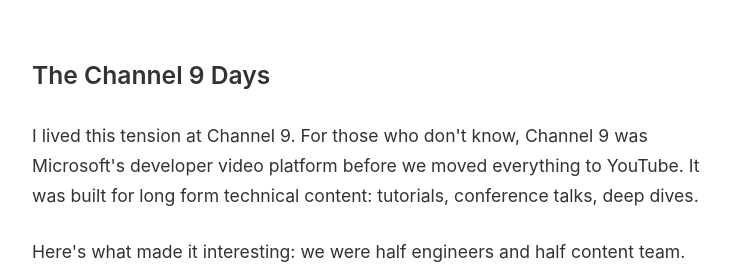
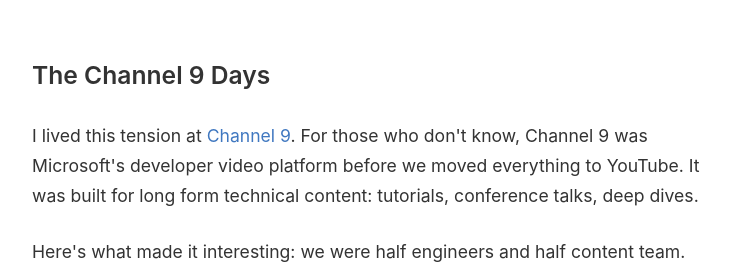
Before and after one commit to Golnaz89/golnaz89.github.io, a plain HTML site: page posts/drafts/content-or-platform-first.html in a window 1280 px wide. Shown: the part 1382-1646 px from the top of the page, without its empty margins (268-1003 px from the left). Drawn offline with Linux system fonts and the light colour scheme.

Commit message:
Add Channel 9 Wikipedia link to content-or-platform post

```diff
--- a/posts/drafts/content-or-platform-first.html
+++ b/posts/drafts/content-or-platform-first.html
@@ -87,7 +87,7 @@
 
                 <h2>The Channel 9 Days</h2>
 
-                <p>I lived this tension at Channel 9. For those who don't know, Channel 9 was Microsoft's developer video platform before we moved everything to YouTube. It was built for long form technical content: tutorials, conference talks, deep dives.</p>
+                <p>I lived this tension at <a href="https://en.wikipedia.org/wiki/Channel_9_(Microsoft)">Channel 9</a>. For those who don't know, Channel 9 was Microsoft's developer video platform before we moved everything to YouTube. It was built for long form technical content: tutorials, conference talks, deep dives.</p>
 
                 <p>Here's what made it interesting: we were half engineers and half content team. The platform and the content were built together, by people who were constantly talking to each other.</p>
 
```
